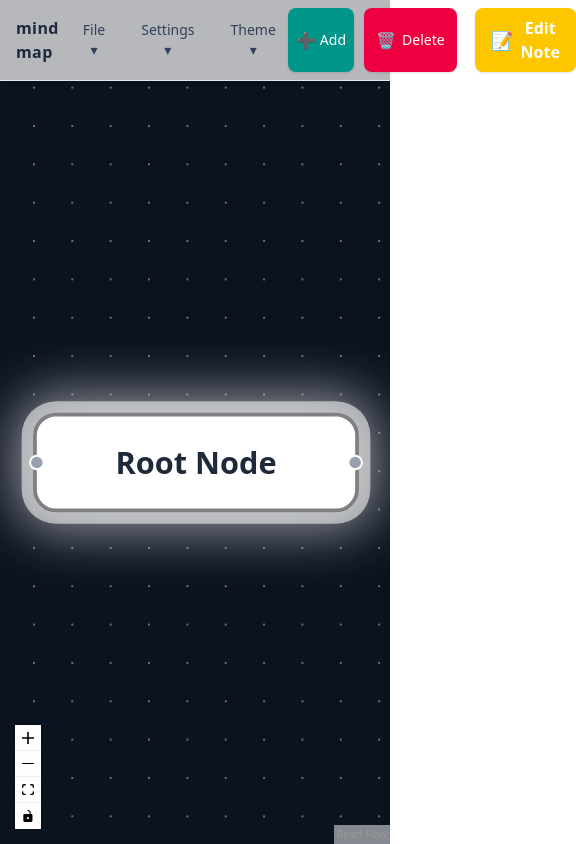
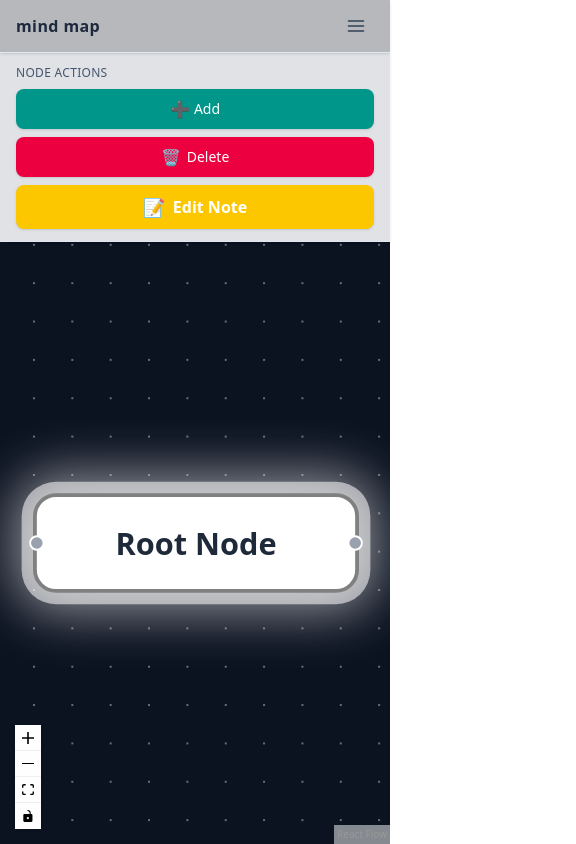
Before and after one commit to shamsundarvaidya/react_mindmap, a React (Vite) app: page / in a window 390 px wide. Shown: the whole page, 576 px wide, since content can reach past the window. Built offline with nearby package versions, Linux system fonts and the light colour scheme.

Commit message:
conrol panel mobile responsive

```diff
--- a/src/components/ControlPanel.tsx
+++ b/src/components/ControlPanel.tsx
@@ -1,4 +1,5 @@
 // (No store usage needed directly here after refactor)
+import { useState, useEffect, useRef } from "react";
 import NodeMenu from "./controlPanel/NodeMenu";
 import FileMenu from "./controlPanel/FileMenu";
 import SettingsMenu from "./controlPanel/SettingsMenu";
@@ -6,14 +7,37 @@
 
 
 const ControlPanel = () => {
+  const [isMobileMenuOpen, setIsMobileMenuOpen] = useState(false);
+  const mobileMenuRef = useRef<HTMLDivElement | null>(null);
+
+  // Close mobile menu on outside click
+  useEffect(() => {
+    if (!isMobileMenuOpen) return;
+    const handleClick = (e: MouseEvent) => {
+      if (mobileMenuRef.current && !mobileMenuRef.current.contains(e.target as Node)) {
+        setIsMobileMenuOpen(false);
+      }
+    };
+    // Add a small delay to prevent immediate closing when opening
+    const timeoutId = setTimeout(() => {
+      document.addEventListener("click", handleClick);
+    }, 100);
+
+    return () => {
+      clearTimeout(timeoutId);
+      document.removeEventListener("click", handleClick);
+    };
+  }, [isMobileMenuOpen]);
+
   // Theme & settings handled via dedicated sub-menus
   return (
-    <div className="px-4 py-2 bg-white/80 backdrop-blur supports-[backdrop-filter]:bg-white/70 border-b border-slate-200 flex items-center justify-between shadow-sm z-50 relative">
+    <>
+      <div className="px-4 py-2 bg-white/80 backdrop-blur supports-[backdrop-filter]:bg-white/70 border-b border-slate-200 shadow-sm z-50 relative">
+        {/* Desktop Layout */}
+        <div className="hidden md:flex items-center justify-between">
           <div className="flex items-center gap-3">
             <div className="text-slate-800 font-semibold tracking-wide select-none">mind map</div>
-
             <FileMenu />
-
             <SettingsMenu />
             <ThemeMenu />
           </div>
@@ -23,6 +47,79 @@
             <NodeMenu />
           </div>
         </div>
+
+        {/* Mobile Layout */}
+        <div className="md:hidden flex items-center justify-between">
+          <div className="text-slate-800 font-semibold tracking-wide select-none">mind map</div>
+
+          {/* Hamburger Menu Button */}
+          <button
+            onClick={(e) => {
+              e.stopPropagation();
+              setIsMobileMenuOpen(!isMobileMenuOpen);
+            }}
+            className="p-2 rounded-md hover:bg-slate-100 text-slate-700 transition-colors"
+            aria-label="Toggle menu"
+          >
+            <svg
+              width="20"
+              height="20"
+              viewBox="0 0 24 24"
+              fill="none"
+              xmlns="http://www.w3.org/2000/svg"
+              className={`transition-transform duration-200 ${isMobileMenuOpen ? 'rotate-90' : ''}`}
+            >
+              <path d="M3 12H21M3 6H21M3 18H21" stroke="currentColor" strokeWidth="2" strokeLinecap="round" strokeLinejoin="round"/>
+            </svg>
+          </button>
+        </div>
+
+        {/* Mobile Dropdown Menu */}
+        {isMobileMenuOpen && (
+          <div
+            ref={mobileMenuRef}
+            className="md:hidden absolute top-full left-0 right-0 bg-white/95 backdrop-blur-sm border-b border-slate-200 shadow-xl z-50 animate-slideDown"
+          >
+            <div className="px-4 py-4 space-y-4">
+              <div className="bg-slate-50 rounded-lg p-3 border border-slate-200">
+                <div className="text-xs font-medium text-slate-600 uppercase tracking-wide mb-2">File Operations</div>
+                <FileMenu />
+              </div>
+              <div className="bg-slate-50 rounded-lg p-3 border border-slate-200">
+                <div className="text-xs font-medium text-slate-600 uppercase tracking-wide mb-2">Settings</div>
+                <SettingsMenu />
+              </div>
+              <div className="bg-slate-50 rounded-lg p-3 border border-slate-200">
+                <div className="text-xs font-medium text-slate-600 uppercase tracking-wide mb-2">Theme</div>
+                <ThemeMenu />
+              </div>
+            </div>
+          </div>
+        )}
+      </div>
+
+      {/* Mobile Node Actions Bar - Always visible on mobile */}
+      <div className="md:hidden px-4 py-3 bg-slate-50/90 backdrop-blur border-b border-slate-200 shadow-sm">
+        <div className="text-xs font-medium text-slate-600 uppercase tracking-wide mb-2">Node Actions</div>
+        <NodeMenu />
+      </div>
+
+      <style>{`
+        @keyframes slideDown {
+          from {
+            opacity: 0;
+            transform: translateY(-10px);
+          }
+          to {
+            opacity: 1;
+            transform: translateY(0);
+          }
+        }
+        .animate-slideDown {
+          animation: slideDown 0.2s ease-out;
+        }
+      `}</style>
+    </>
   );
 };
 
--- a/src/components/controlPanel/NodeMenu.tsx
+++ b/src/components/controlPanel/NodeMenu.tsx
@@ -5,7 +5,7 @@
 
 
 const NodeMenu = () => (
-  <div className="flex gap-2.5">
+  <div className="flex flex-col sm:flex-row gap-2">
     <AddNode />
     <DeleteNode />
     <EditNote />
--- a/src/components/controlPanel/nodeActions/AddNode.tsx
+++ b/src/components/controlPanel/nodeActions/AddNode.tsx
@@ -18,8 +18,8 @@
 
 
   return <button
-      className="inline-flex items-center gap-1 bg-teal-600 text-white px-2 py-1.5 rounded-lg shadow-sm
-       hover:bg-teal-700 active:bg-teal-800 text-sm transition disabled:opacity-50"
+      className="inline-flex items-center justify-center gap-1 bg-teal-600 text-white px-3 py-2 rounded-lg shadow-sm
+       hover:bg-teal-700 active:bg-teal-800 text-sm transition disabled:opacity-50 min-w-[80px] w-full sm:w-auto"
       onClick={onAdd}
       disabled={!selectedNodeId}
     >
--- a/src/components/controlPanel/nodeActions/DeleteNode.tsx
+++ b/src/components/controlPanel/nodeActions/DeleteNode.tsx
@@ -29,7 +29,7 @@
   };
 
   return <button
-      className="inline-flex items-center gap-1.5 bg-rose-600 text-white px-3 py-1.5 rounded-lg shadow-sm hover:bg-rose-700 active:bg-rose-800 text-sm transition disabled:opacity-50"
+      className="inline-flex items-center justify-center gap-1.5 bg-rose-600 text-white px-3 py-2 rounded-lg shadow-sm hover:bg-rose-700 active:bg-rose-800 text-sm transition disabled:opacity-50 min-w-[80px] w-full sm:w-auto"
       onClick={handleDelete}
       disabled={!selectedNodeId}
     >
--- a/src/components/controlPanel/nodeActions/EditNote.tsx
+++ b/src/components/controlPanel/nodeActions/EditNote.tsx
@@ -56,7 +56,7 @@
   return (
     <>
       <button
-        className="flex items-center gap-2 bg-yellow-400 hover:bg-yellow-500 text-white font-bold py-2 px-4 rounded-lg ml-2 transition disabled:opacity-50 shadow"
+        className="flex items-center justify-center gap-2 bg-yellow-400 hover:bg-yellow-500 text-white font-bold py-2 px-4 rounded-lg transition disabled:opacity-50 shadow min-w-[100px] w-full sm:w-auto"
         onClick={() => setOpen(true)}
         title="Edit Note"
         disabled={!selectedNodeId}
@@ -70,7 +70,7 @@
         style={{ padding: 0, border: 0, background: 'transparent' }}
         onCancel={e => { e.preventDefault(); setOpen(false); }}
       >
-        <div className="relative bg-white rounded-2xl shadow-2xl p-8 w-full max-w-md mx-4 flex flex-col items-center justify-center">
+        <div className="relative bg-white rounded-2xl shadow-2xl p-4 sm:p-8 w-full max-w-md mx-4 flex flex-col items-center justify-center max-h-[90vh] overflow-y-auto">
           <button
             className="absolute top-3 right-3 text-gray-400 hover:text-gray-700 text-2xl font-bold focus:outline-none"
             onClick={() => setOpen(false)}
```
Also changed, not shown: 1 other file (tests, documents, lock files or other folders). Lines whose indentation alone changed are shown as unchanged.
